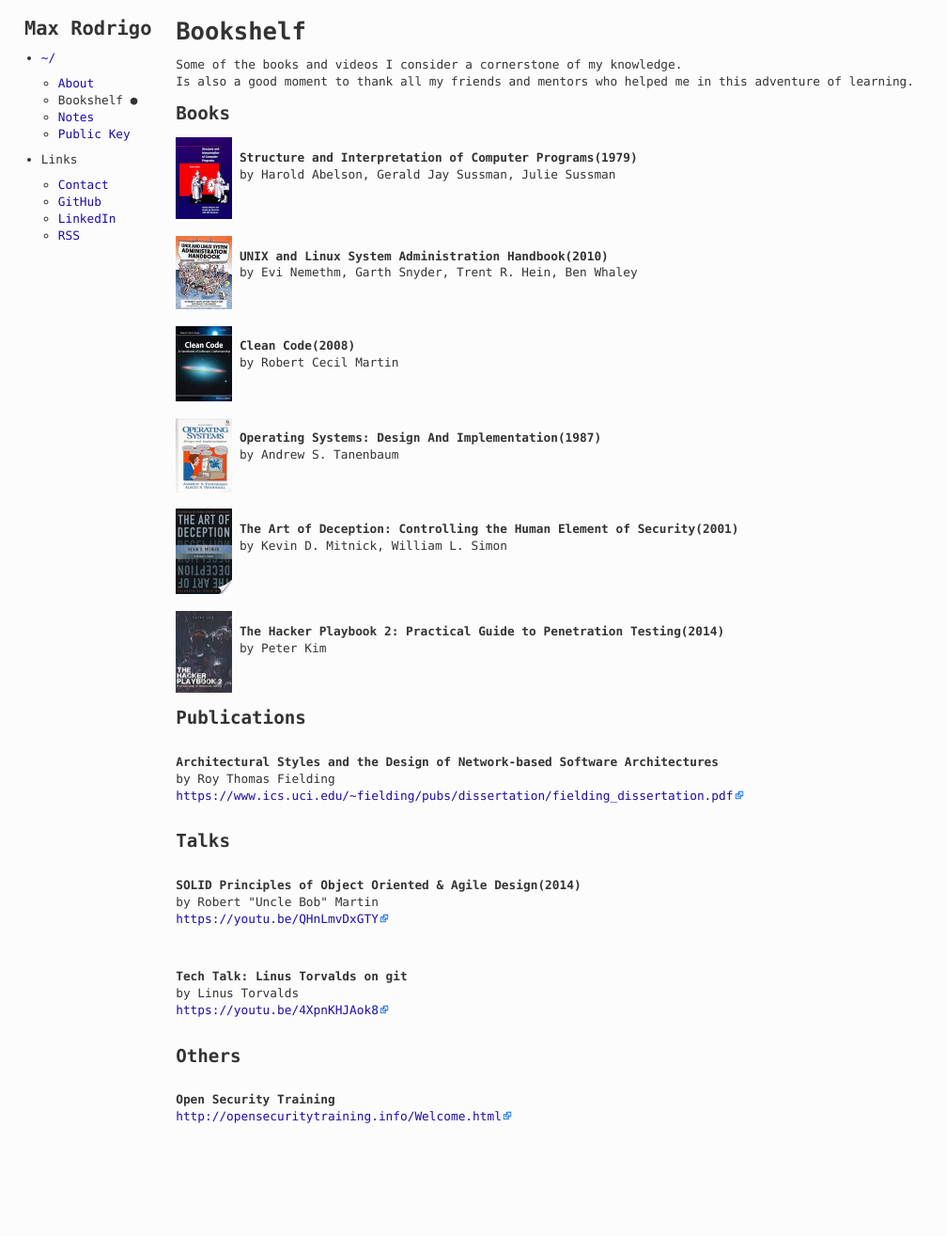
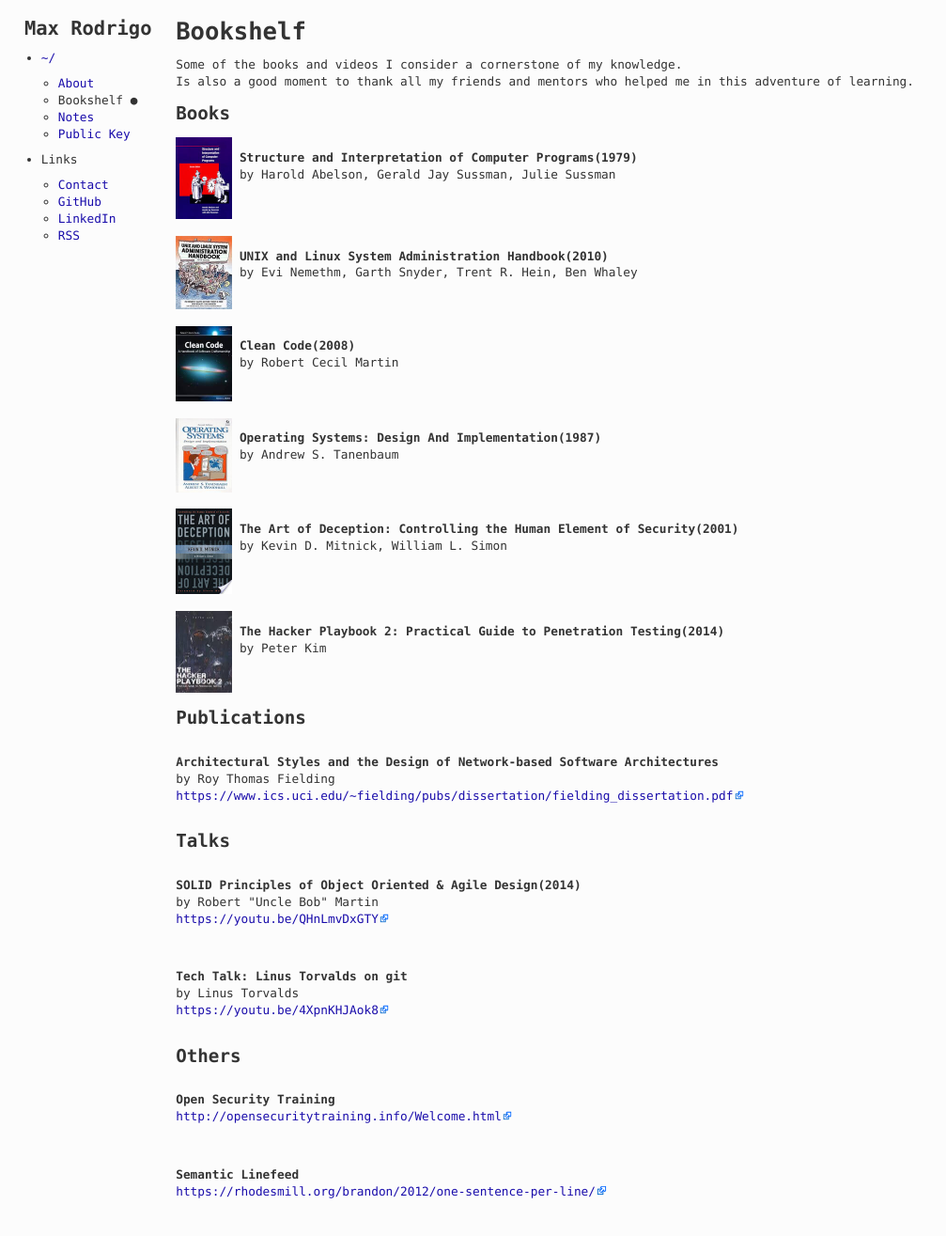
Before and after one commit to maxrodrigo/maxrodrigo.github.io, a Jekyll site: the page built from bookshelf.md, in a window 1280 px wide. Shown: the whole page at 94% size, without its empty margins (0-1007 px from the left). Built offline with Jekyll 4.4.1, drawn with Linux system fonts in a browser that asks for light colours; some web fonts are replaced; before the commit the page ends 1236 px from its top, so only the background shows below that.

Commit message:
Add link to bookshelf

```diff
--- a/_data/bookshelf.yml
+++ b/_data/bookshelf.yml
@@ -53,3 +53,6 @@ others:
   -
     title: "Open Security Training"
     url: "http://opensecuritytraining.info/Welcome.html"
+  -
+    title: "Semantic Linefeed"
+    url: "https://rhodesmill.org/brandon/2012/one-sentence-per-line/"
```
